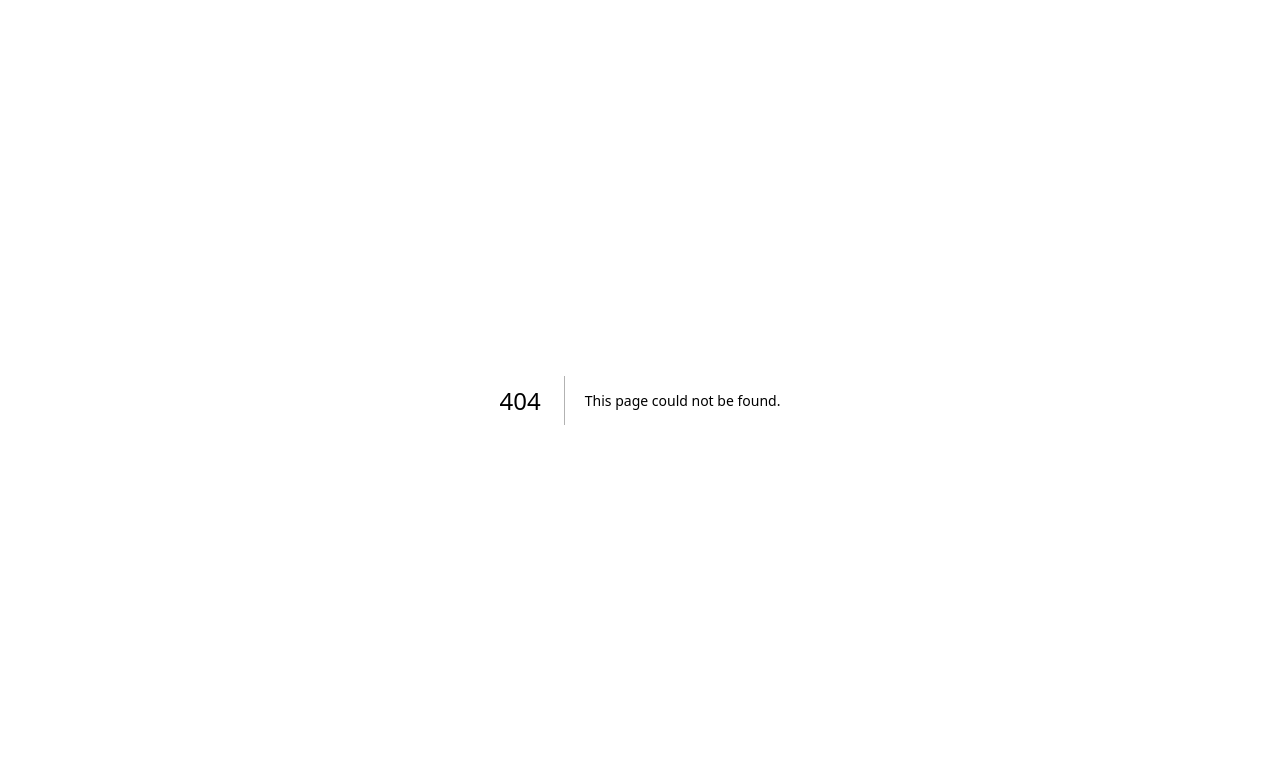
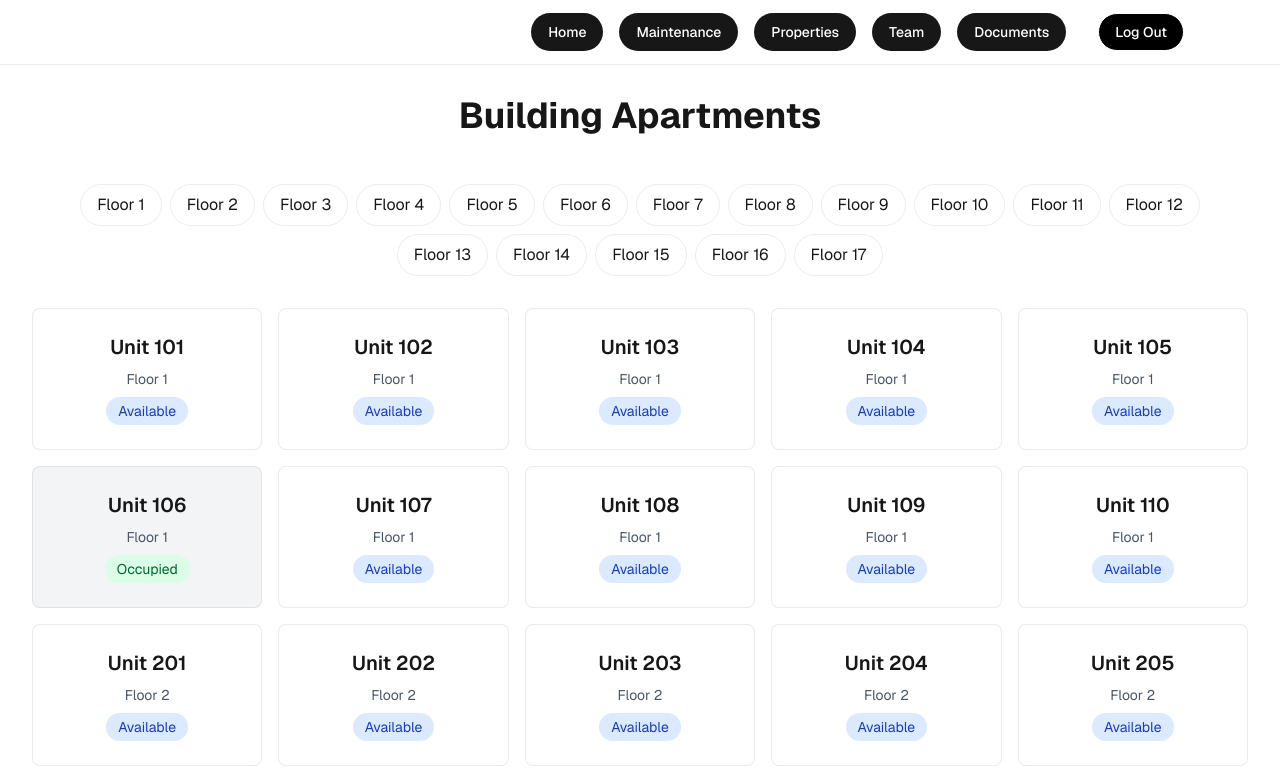
Before and after one commit to wandom-boi/info1111-strata-portal, a Next.js app: page /properties in a window 1280 px wide. Before the commit this address had no page. Shown: the top 781 px of the page. Built offline with nearby package versions, Linux system fonts and the light colour scheme.

Commit message:
add apartment page

```diff
--- /dev/null
+++ b/app/properties/page.tsx
@@ -0,0 +1,121 @@
+"use client";
+
+import Image from "next/image";
+import { useState } from "react";
+
+export default function Property() {
+  // Generate apartment data
+  const apartments = Array.from({ length: 17 }, (_, floor) =>
+    Array.from({ length: 10 }, (_, unit) => ({
+      id: `${floor + 1}${String(unit + 1).padStart(2, '0')}`,
+      number: `${floor + 1}${String(unit + 1).padStart(2, '0')}`,
+      floor: floor + 1,
+      unit: unit + 1,
+      status: Math.random() > 0.8 ? 'occupied' : 'available' // Random status for demo
+    }))
+  ).flat();
+
+  return (
+    <div className="min-h-screen font-[family-name:var(--font-geist-sans)]">
+      {/* Fixed Navigation Bar */}
+      <div className="fixed top-0 left-0 right-0 bg-background border-b border-black/[.08] dark:border-white/[.145] z-50">
+        <div className="max-w-6xl mx-auto px-4 sm:px-6 lg:px-8">
+          <div className="flex items-center justify-between h-16">
+            <Image
+              src="/the-strata-portal.png"
+              alt="Logo"
+              width={200}
+              height={40}
+              className="h-8 w-auto ml-2"
+            />
+            <div className="flex items-center space-x-4">
+            <a
+                className="rounded-full border border-solid border-transparent transition-colors flex items-center justify-center bg-foreground text-background gap-2 hover:bg-[#383838] dark:hover:bg-[#ccc] font-medium text-sm px-4 py-2"
+                href="/dashboard"
+              >
+                Home
+              </a>
+              <a
+                className="rounded-full border border-solid border-transparent transition-colors flex items-center justify-center bg-foreground text-background gap-2 hover:bg-[#383838] dark:hover:bg-[#ccc] font-medium text-sm px-4 py-2"
+                href="/maintenance"
+              >
+                Maintenance
+              </a>
+              <a
+                className="rounded-full border border-solid border-transparent transition-colors flex items-center justify-center bg-foreground text-background gap-2 hover:bg-[#383838] dark:hover:bg-[#ccc] font-medium text-sm px-4 py-2"
+                href="/property"
+              >
+                Properties
+              </a>
+              <a
+                className="rounded-full border border-solid border-transparent transition-colors flex items-center justify-center bg-foreground text-background gap-2 hover:bg-[#383838] dark:hover:bg-[#ccc] font-medium text-sm px-4 py-2"
+                href="/management"
+              >
+                Team
+              </a>
+              <a
+                className="rounded-full border border-solid border-transparent transition-colors flex items-center justify-center bg-foreground text-background gap-2 hover:bg-[#383838] dark:hover:bg-[#ccc] font-medium text-sm px-4 py-2"
+                href="/documents"
+              >
+                Documents
+              </a>
+              <a
+                className="rounded-full border border-solid border-white transition-colors flex items-center justify-center bg-black text-white gap-2 hover:bg-[#383838] font-medium text-sm px-4 py-2 ml-4"
+                href="/"
+              >
+                Log Out
+              </a>
+            </div>
+          </div>
+        </div>
+      </div>
+
+      {/* Main Content */}
+      <div className="pt-24 px-8 pb-20">
+        <div className="max-w-7xl mx-auto">
+          <h1 className="text-4xl font-bold text-center mb-12">Building Apartments</h1>
+
+          {/* Floor Navigation */}
+          <div className="flex justify-center mb-8">
+            <div className="flex flex-wrap gap-2 justify-center">
+              {Array.from({ length: 17 }, (_, i) => (
+                <button
+                  key={i + 1}
+                  className="px-4 py-2 rounded-full border border-solid border-black/[.08] dark:border-white/[.145] hover:bg-foreground hover:text-background transition-colors"
+                >
+                  Floor {i + 1}
+                </button>
+              ))}
+            </div>
+          </div>
+
+          {/* Apartment Grid */}
+          <div className="grid grid-cols-2 sm:grid-cols-3 md:grid-cols-4 lg:grid-cols-5 gap-4">
+            {apartments.map((apartment) => (
+              <div
+                key={apartment.id}
+                className={`group relative p-6 rounded-lg border border-solid border-black/[.08] dark:border-white/[.145] transition-all duration-300 hover:shadow-[0_0_15px_rgba(0,0,0,0.2)] dark:hover:shadow-[0_0_15px_rgba(255,255,255,0.2)] hover:scale-[1.02] cursor-pointer ${
+                  apartment.status === 'occupied' ? 'bg-gray-100 dark:bg-gray-800' : 'bg-white dark:bg-gray-900'
+                }`}
+              >
+                <div className="flex flex-col items-center text-center">
+                  <h3 className="text-xl font-semibold mb-2">Unit {apartment.number}</h3>
+                  <p className="text-sm text-gray-600 dark:text-gray-400">
+                    Floor {apartment.floor}
+                  </p>
+                  <span className={`mt-2 px-3 py-1 rounded-full text-sm ${
+                    apartment.status === 'occupied'
+                      ? 'bg-green-100 text-green-800 dark:bg-green-900 dark:text-green-200'
+                      : 'bg-blue-100 text-blue-800 dark:bg-blue-900 dark:text-blue-200'
+                  }`}>
+                    {apartment.status === 'occupied' ? 'Occupied' : 'Available'}
+                  </span>
+                </div>
+              </div>
+            ))}
+          </div>
+        </div>
+      </div>
+    </div>
+  );
+}
```
